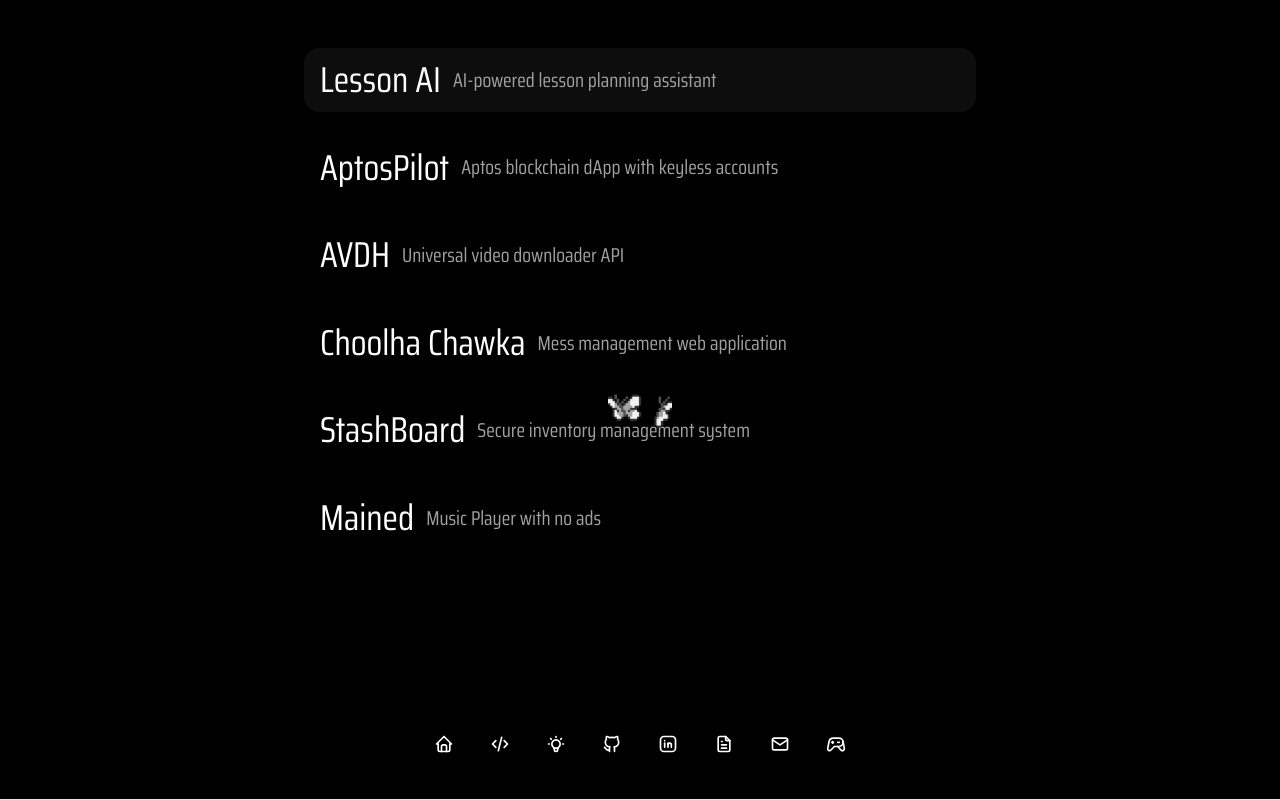
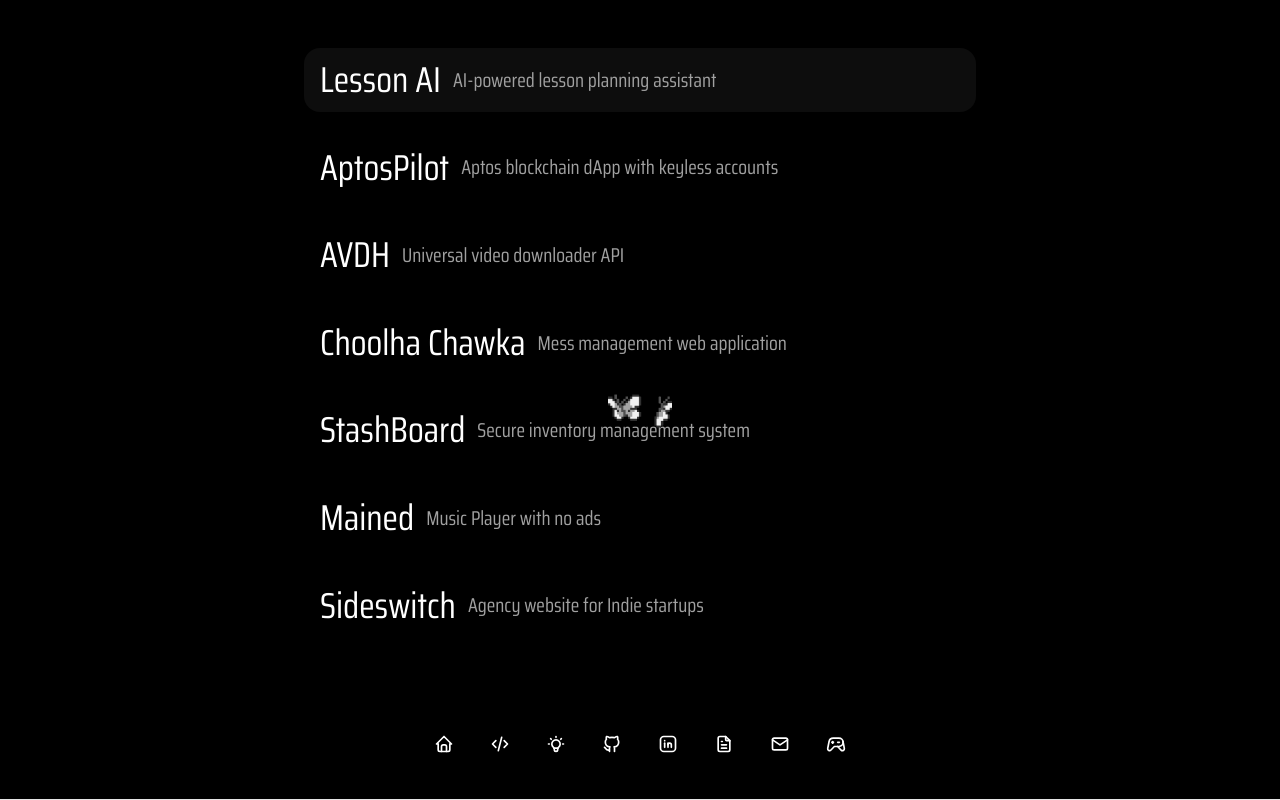
Before and after one commit to Abhi-boostin/abhifolio, a Next.js app: page /projects in a window 1280 px wide. Built offline with nearby package versions, Linux system fonts and the light colour scheme; a web font is replaced by a local one.

Commit message:
Add new project "Sideswitch" to ProjectsSection with detailed description, URL, GitHub link, and skills for enhanced project showcase.

```diff
--- a/components/ProjectsSection.tsx
+++ b/components/ProjectsSection.tsx
@@ -70,6 +70,14 @@ const projects = [
       "React Hooks"
     ],
   },
+  {
+    title: "Sideswitch",
+    subtitle: "Agency website for Indie startups",
+    description: "My own Agency website that provide multiple services currently working with Indie startups",
+    url: "https://sidedswitch2-0.vercel.app/",
+    github: "https://github.com/Abhi-boostin/sidedswitch2.0",
+    skills: ["Nextjs/React", "and a lot of things"],
+  },
 ];
 
 export default function ProjectsSection() {
```
